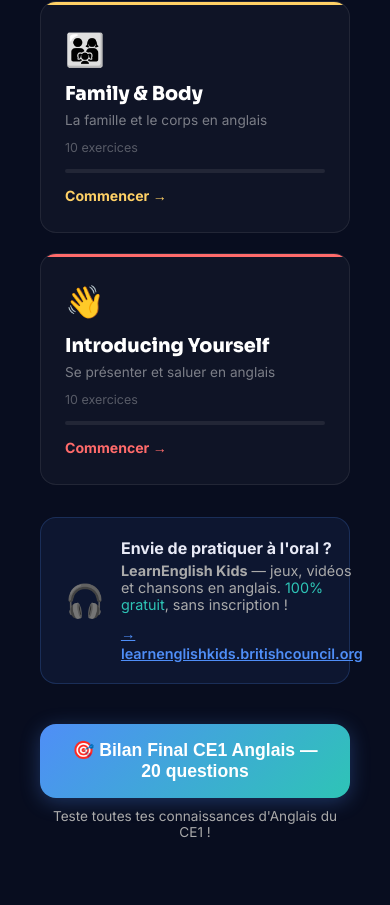
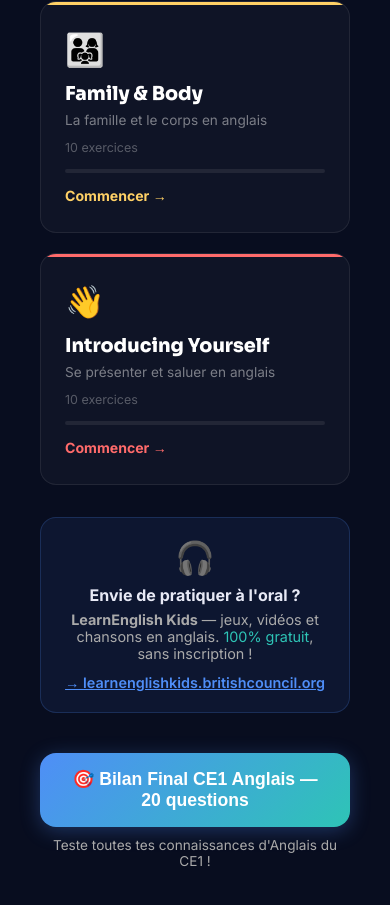
Before and after one commit to Ced62800/ScolaFree, a Next.js app: page /cours/primaire/ce1/anglais in a window 390 px wide. Shown: the part 806-1711 px from the top of the page. Built offline with nearby package versions, Linux system fonts and the light colour scheme.

Commit message:
Fix alignement encart LearnEnglish mobile

```diff
--- a/app/cours/primaire/ce1/anglais/page.tsx
+++ b/app/cours/primaire/ce1/anglais/page.tsx
@@ -87,22 +87,17 @@ export default function AnglaisCE1() {
           border: "1px solid rgba(79,142,247,0.2)",
           borderRadius: "16px",
           padding: "20px 24px",
-          display: "flex",
-          alignItems: "center",
-          gap: "16px",
+          textAlign: "center",
         }}
       >
-        <div style={{ fontSize: "2rem" }}>🎧</div>
-        <div>
-          <div style={{ fontWeight: 700, marginBottom: "4px" }}>
+        <div style={{ fontSize: "2rem", marginBottom: "8px" }}>🎧</div>
+        <div style={{ fontWeight: 700, marginBottom: "6px" }}>
           Envie de pratiquer à l'oral ?
         </div>
-          <p
-            style={{ color: "#aaa", fontSize: "0.9rem", margin: "0 0 10px 0" }}
-          >
+        <p style={{ color: "#aaa", fontSize: "0.9rem", margin: "0 0 10px 0" }}>
           <strong>LearnEnglish Kids</strong> — jeux, vidéos et chansons en
-            anglais. <span style={{ color: "#2ec4b6" }}>100% gratuit</span>,
-            sans inscription !
+          anglais. <span style={{ color: "#2ec4b6" }}>100% gratuit</span>, sans
+          inscription !
         </p>
         <a
           href="https://learnenglishkids.britishcouncil.org"
@@ -112,7 +107,6 @@ export default function AnglaisCE1() {
         >
           → learnenglishkids.britishcouncil.org
         </a>
-        </div>
       </div>
       <div style={{ marginTop: "40px", textAlign: "center" }}>
         <button
```
Lines whose indentation alone changed are shown as unchanged.
